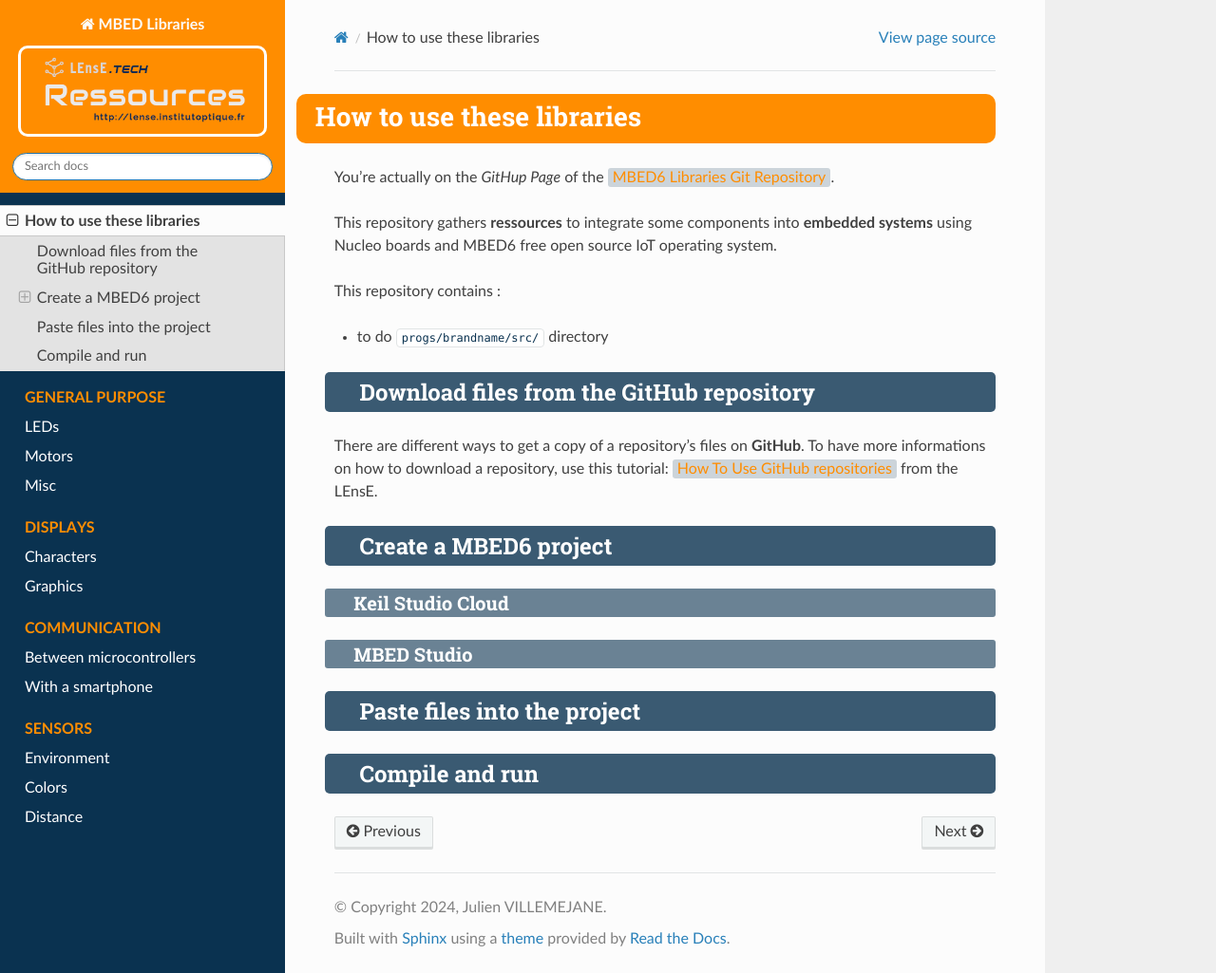
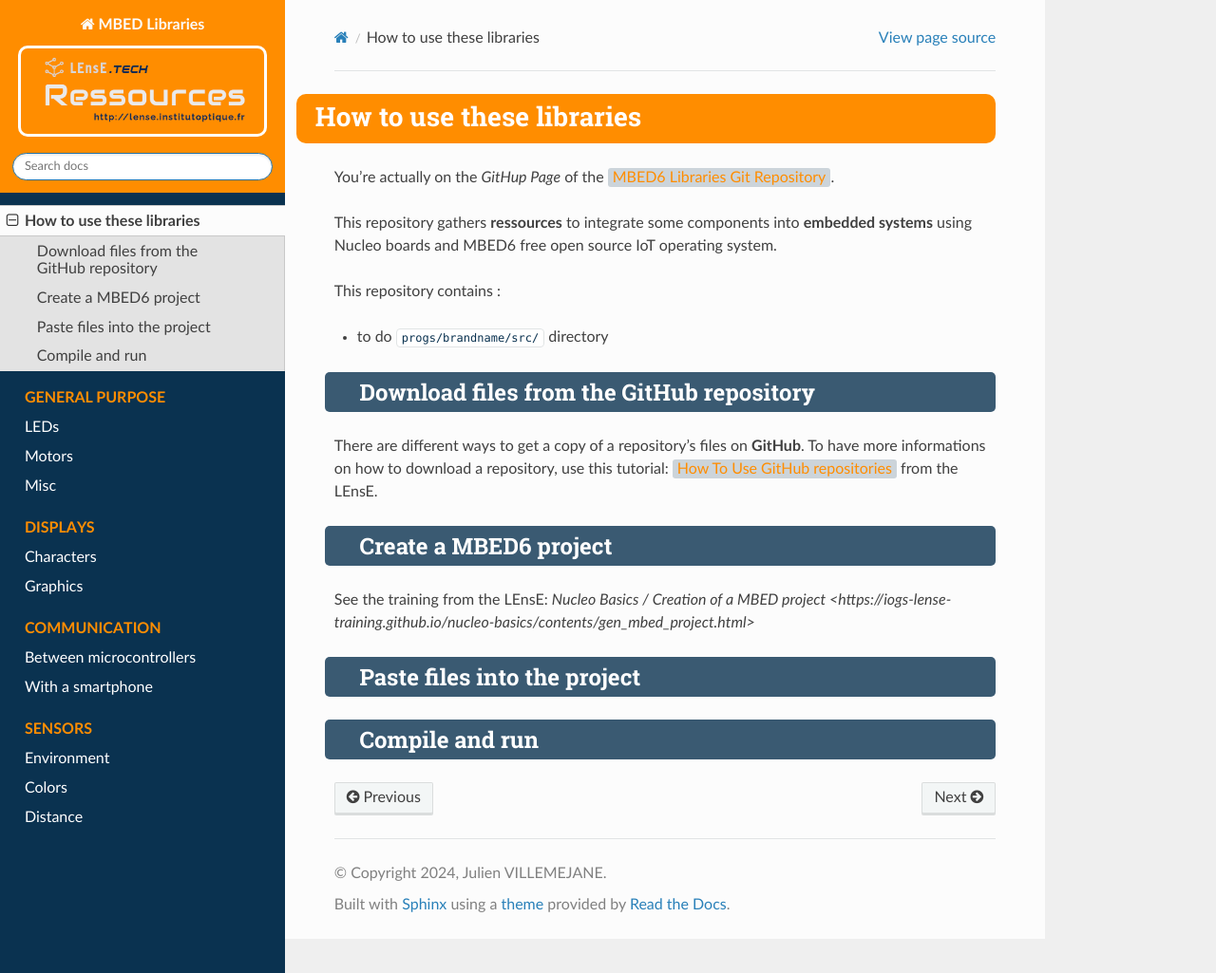
Before and after one commit to IOGS-LEnsE-ressources/mbed6-libraries, a Sphinx documentation site: the page built from docs/source/contents/how_to.rst, in a window 1280 px wide and 1025 px high. Shown: the whole window at 95% size. Built offline with Sphinx 7.4.7 and the Read the Docs theme 2.0.0, drawn with Linux system fonts in a browser that asks for light colours.

Commit message:
Update Documentation

```diff
--- a/docs/source/contents/how_to.rst
+++ b/docs/source/contents/how_to.rst
@@ -19,11 +19,7 @@ There are different ways to get a copy of a repository's files on **GitHub**. To
 Create a MBED6 project
 **********************
 
-Keil Studio Cloud
-=================
-
-MBED Studio
-===========
+See the training from the LEnsE: `Nucleo Basics / Creation of a MBED project <https://iogs-lense-training.github.io/nucleo-basics/contents/gen_mbed_project.html>`
 
 Paste files into the project
 ****************************
```
Also changed, not shown: 3 other files.
